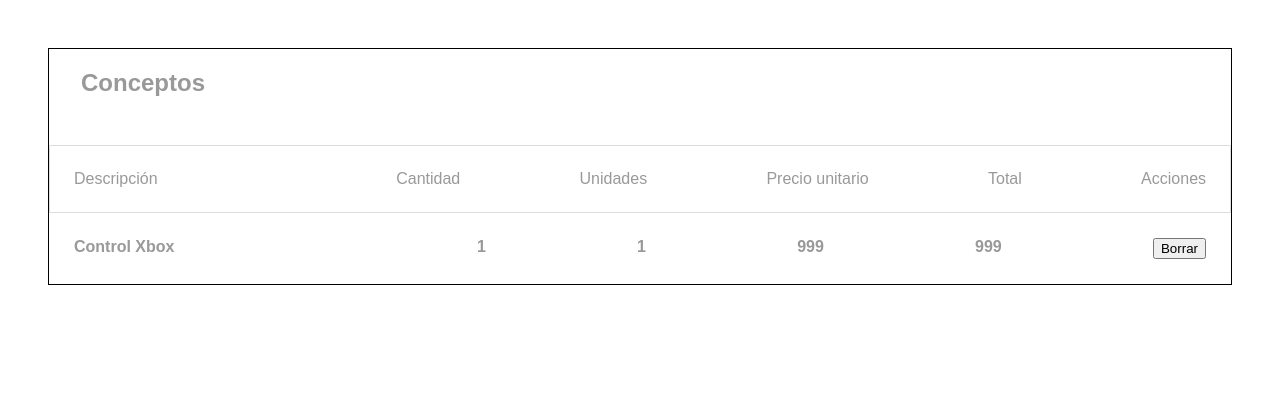
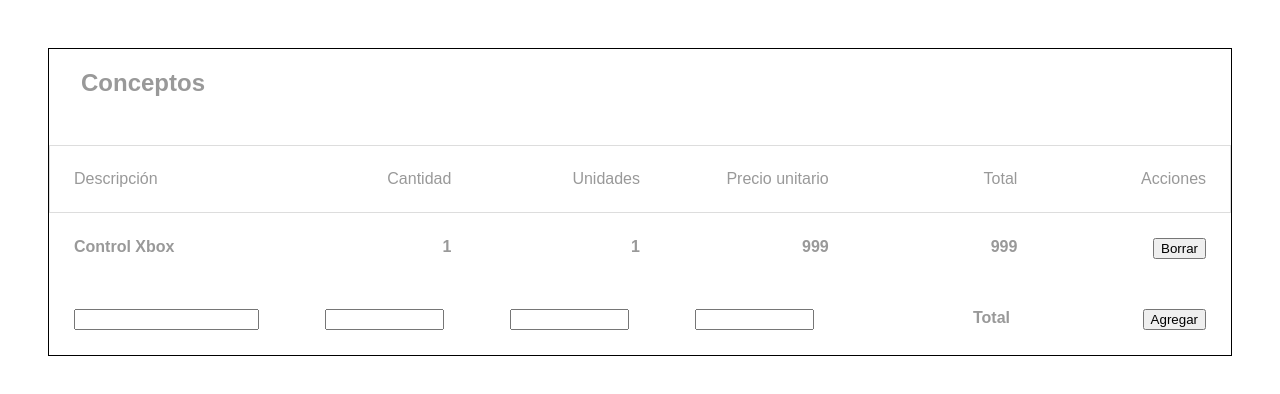
Before and after one commit to dyegolara/frontend-resuelve, a React (Create React App) app: page / in a window 1280 px wide. Shown: the top 394 px of the page. Built offline with nearby package versions, Linux system fonts and the light colour scheme.

Commit message:
Added TableForm component

```diff
--- a/src/App.css
+++ b/src/App.css
@@ -10,7 +10,7 @@
 	border: 1px solid #ddd;
 }
 .table__headElement {
-	flex: 1 1 auto;
+	flex: 1 1 0;
 	text-align: right;
 
 }
@@ -29,9 +29,31 @@
 	border: 1px solid #00d1b2;
 }
 .table__rowElement {
-	flex: 1 1 auto;
+	flex: 1 1 0;
 	text-align: right;
 }
 .table__rowElement--descripcion {
 	text-align: left;
 }
+.table__formRow {
+	display: flex;
+	justify-content: space-around;
+	padding: 1.5rem;
+	border: 1px solid #fff;
+	font-weight: bold;
+}
+.table__textInput {
+	flex: 0 1 auto;
+	width: 60%;
+}
+.table__textInput--descripcion {
+	flex: 0 1 auto;
+	width: 100%;
+}
+.table__textInputContainer {
+	display: flex;
+	justify-content: flex-end;
+}
+.table__textInputContainer--descripcion {
+	justify-content: flex-start;
+}
--- /dev/null
+++ b/src/components/table/table-form.jsx
@@ -0,0 +1,31 @@
+import React from 'react';
+
+const TableForm = (props) => {
+
+	return (
+		<div
+			className="table__formRow"
+		>
+			<div className="table__textInputContainer table__textInputContainer--descripcion">
+				<input className="table__textInput table__textInput--descripcion" type="text"/>
+			</div>
+			<div className="table__textInputContainer">
+				<input className="table__textInput" type="text"/>
+			</div>
+			<div className="table__textInputContainer">
+				<input className="table__textInput" type="text"/>
+			</div>
+			<div className="table__textInputContainer">
+				<input className="table__textInput" type="text"/>
+			</div>
+
+			<span className="table__rowElement">Total</span>
+			<span className="table__rowElement">
+				<button>Agregar</button>
+			</span>
+		</div>);
+};
+
+export default TableForm;
+
+//<input type="text" value={this.state.value} onChange={this.handleChange} />
--- a/src/components/table/table.jsx
+++ b/src/components/table/table.jsx
@@ -1,5 +1,6 @@
 import React, {Component} from 'react';
 import TableRow from './table-row.jsx';
+import TableForm from './table-form.jsx';
 
 class Table extends Component {
 
@@ -24,6 +25,8 @@ class Table extends Component {
 
 				<TableRow/>
 
+				<TableForm/>
+
 			</div>
 		)
 	}
```
Also changed, not shown: src/logo.svg (deleted).
